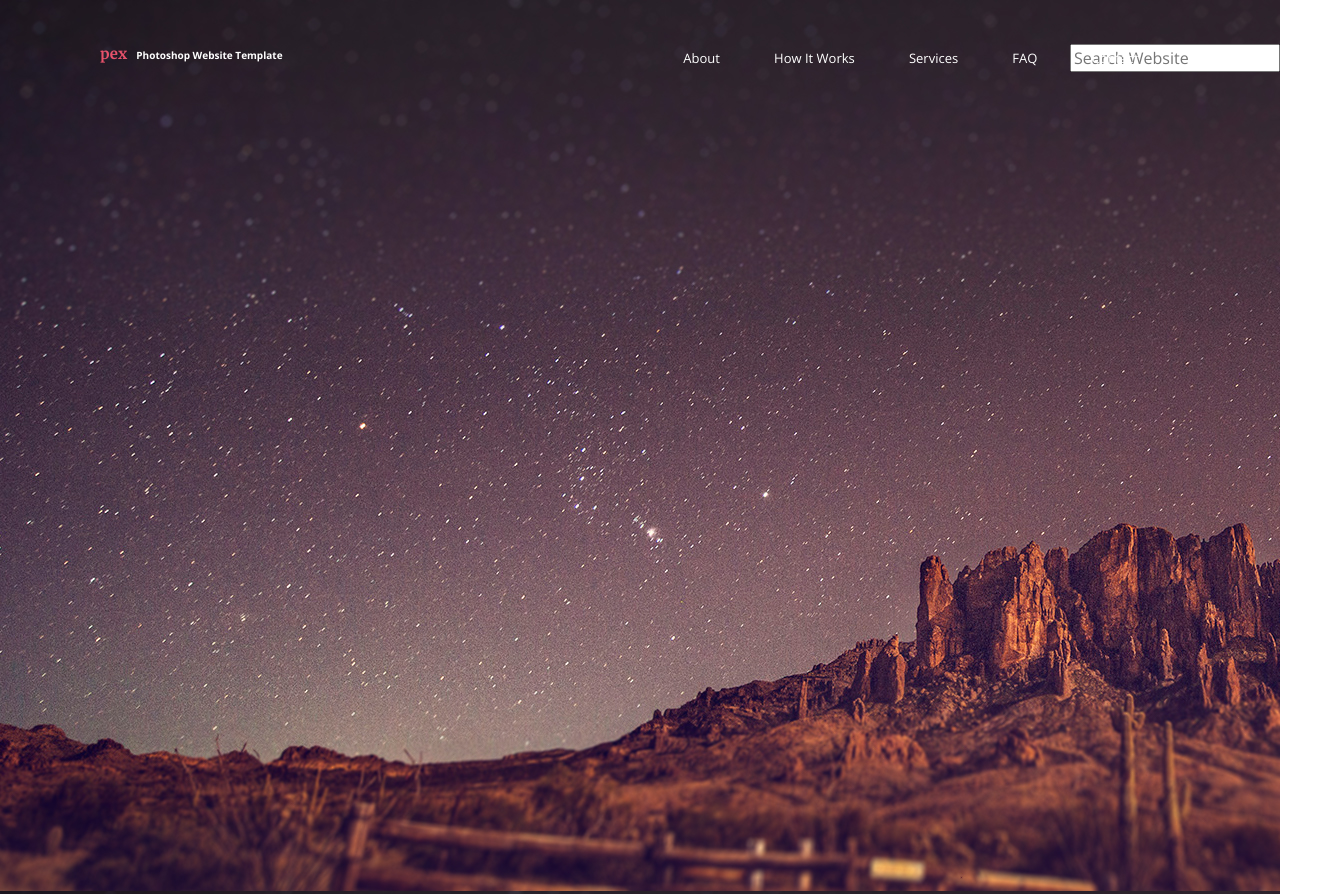
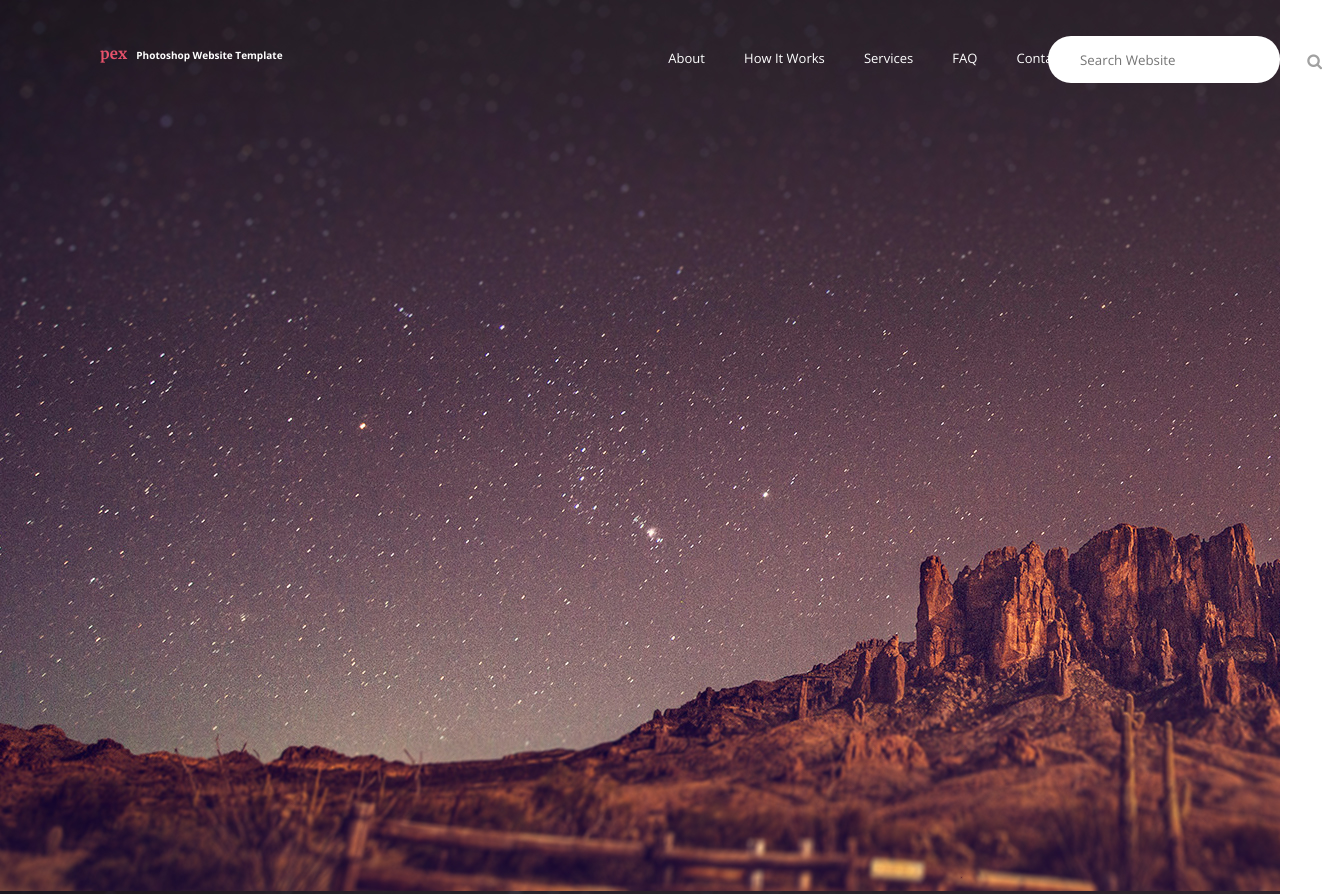
Before and after one commit to ShaRay/pex, a website: page index.html in a window 1280 px wide. Shown: the whole page, 1322 px wide, since content can reach past the window. Drawn offline with nearby package versions, Linux system fonts and the light colour scheme.

Commit message:
added search form input and font-awesome icon

```diff
--- a/assets/scss/base/color.scss
+++ b/assets/scss/base/color.scss
@@ -4,3 +4,4 @@ $licorice: #2E3B4E;
 $cello: #3A4D60;
 $purple-mountain-majesty: #A87BB7;
 $white: #ffffff;
+$stardust: #A1A1A1;
--- a/assets/scss/modules/hero.scss
+++ b/assets/scss/modules/hero.scss
@@ -18,9 +18,9 @@
 }
 
 .main-nav {
+  margin-bottom: 0;
   margin-left: 100px;
   margin-top: 45px;
-  margin-bottom: 0;
 }
 
 .list-item {
@@ -31,12 +31,37 @@
   color: $white;
   font-size: 13px;
   list-style: none;
-  margin-left: 50px;
+  margin-left: 35px;
   text-decoration: none;
 }
 
-.search {
-  display: inline-block;
+.container-1{
+  position: relative;
+  //white-space: nowrap;
+  vertical-align: middle;
+}
+
+.container-1 input#search{
+  background: $white;
+  border: none;
+  border-radius: 23px;
+  color: $stardust;
+  height: 45px;
   float: right;
-  margin-top: -25px;
+  font-size: 10pt;
+  margin-top: -33px;
+  padding-left: 32px;
+  padding-right: 50px;
+  -webkit-border-radius: 23px;
+  -moz-border-radius: 23px;
+  width: 150px;
 }
+
+.container-1 .icon{
+  color: $stardust;
+  margin-left: 674px;
+  margin-top: -20px;
+  position: absolute;
+  top: 50%;
+  z-index: 1;
+}
--- a/index.html
+++ b/index.html
@@ -25,7 +25,12 @@
             <li class="list-item"><a class="link-item" href="#">FAQ</a></li>
             <li class="list-item"><a class="link-item" href="#">Contact</a></li>
           </ul>
-          <input class="search" type="text" placeholder="Search Website">
+          <div class="box">
+            <div class="container-1">
+              <span class="icon"><i class="fa fa-search"></i></span>
+              <input type="search" id="search" placeholder="Search Website" />
+            </div>
+          </div>
         </div>
       </div>
     </div>
```
Also changed, not shown: dist/css/application.css.
